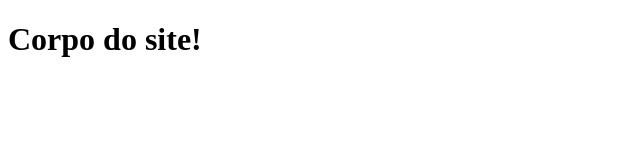
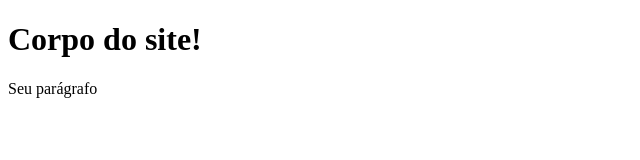
Before and after one commit to SoftwareDeveloperx86/curso_reactjs_nextjs, a plain HTML site: page index.html in a window 1280 px wide. Shown: the whole page, without its empty margins (0-640 px from the left). Drawn offline with Linux system fonts and the light colour scheme.

Commit message:
Adicionando um parágrafo

```diff
--- a/index.html
+++ b/index.html
@@ -10,6 +10,7 @@
 
 <body>
     <h1>Corpo do site!</h1>
+    <p>Seu parágrafo</p>
 </body>
 
 </html>
```
